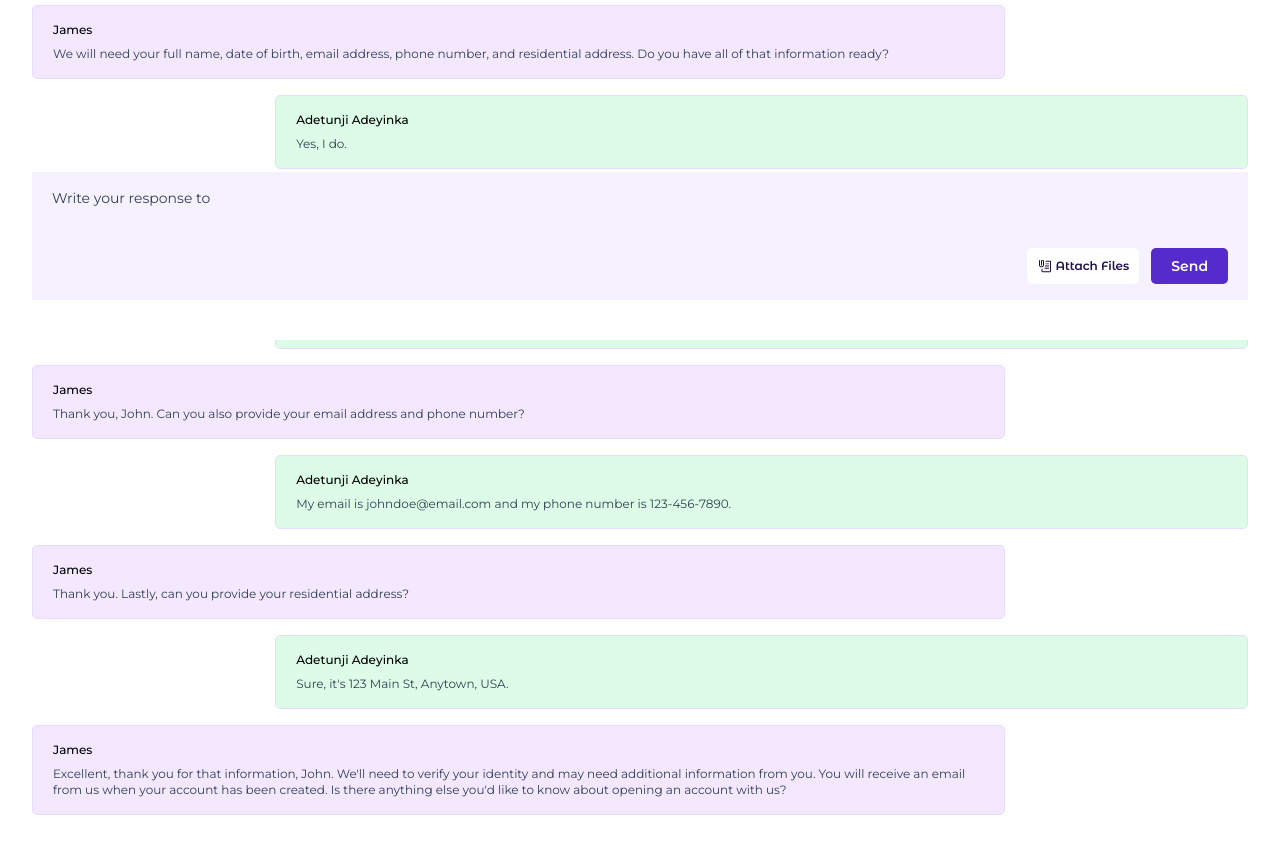
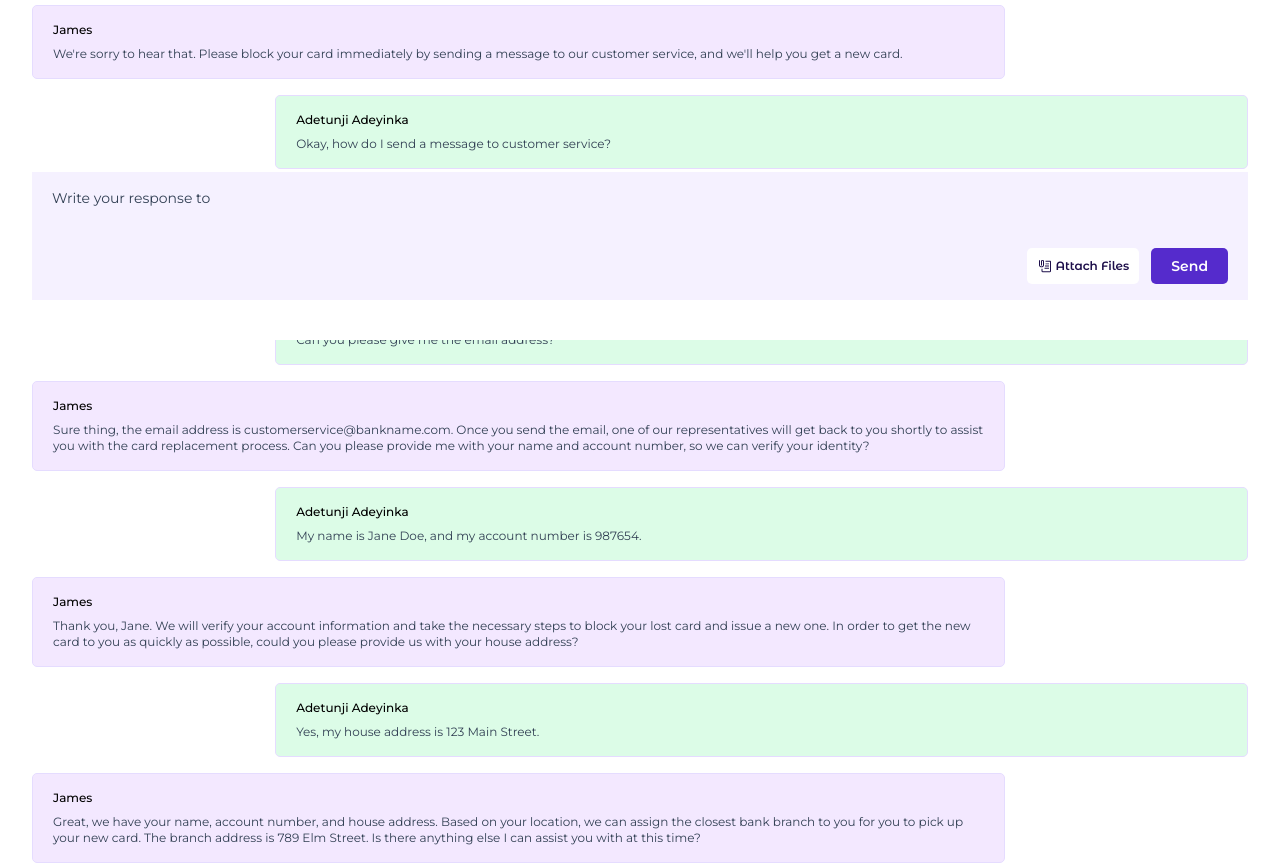
Before and after one commit to Itzadetunji/wecare, a Next.js app: page /user-1/chat in a window 1280 px wide. Shown: the part 460-1325 px from the top of the page. Built offline with nearby package versions, Linux system fonts and the light colour scheme.

Commit message:
Feat: COnverted the component to array of objects

```diff
--- a/components/user/ResponseMessage.tsx
+++ b/components/user/ResponseMessage.tsx
@@ -3,14 +3,21 @@ import Image from "next/image";
 import AOS from "aos";
 
 interface ResponseMessageProps {
-	text: string;
+	text?: string;
+	user?: string;
+	chatbot?: string;
 }
 
-export const ResponseMessage: React.FC<ResponseMessageProps> = ({ text }) => {
+export const ResponseMessage: React.FC<ResponseMessageProps> = ({
+	text,
+	user,
+	chatbot,
+}) => {
 	useEffect(() => {
 		AOS.init();
 	}, []);
 	return (
+		<>
 			<div
 				className="px-5 py-4 flex flex-col gap-2 border-[0.5px] border-[#E5DCFF] rounded-[5px] ml-auto w-[80%] bg-green-100"
 				data-aos="fade-up"
@@ -23,8 +30,24 @@ export const ResponseMessage: React.FC<ResponseMessageProps> = ({ text }) => {
 					</figcaption>
 				</figure>
 				<div className="text-xs text-[#324054]">
-				<div>{text}</div>
+					<div>{user}</div>
 				</div>
 			</div>
+			<div
+				className="px-5 py-4 flex flex-col gap-2 border-[0.5px] border-[#E5DCFF] rounded-[5px] mr-auto w-[80%] bg-purple-100"
+				data-aos="fade-up"
+				data-aos-offset="200"
+				data-aos-duration="7000"
+			>
+				<figure className="flex gap-1 items-center">
+					<figcaption className="font-medium text-xs">
+						James
+					</figcaption>
+				</figure>
+				<div className="text-xs text-[#324054]">
+					<div>{chatbot}</div>
+				</div>
+			</div>
+		</>
 	);
 };
--- a/pages/user-1/chat.tsx
+++ b/pages/user-1/chat.tsx
@@ -6,52 +6,50 @@ import { BotMessage } from "@/components/user/BotMessage";
 import { ResponseMessage } from "@/components/user/ResponseMessage";
 
 const Chat: NextPage = () => {
+	const data = [
+		{
+			user: "I lost my debit card. What should I do?",
+			chatbot:
+				"We're sorry to hear that. Please block your card immediately by sending a message to our customer service, and we'll help you get a new card.",
+		},
+		{
+			user: "Okay, how do I send a message to customer service?",
+			chatbot:
+				"You can either send an email to our customer service team or contact us through our online chat service. Would you like me to provide you with the email address or the link to our online chat?",
+		},
+		{
+			user: "Can you please give me the email address?",
+			chatbot:
+				"Sure thing, the email address is customerservice@bankname.com. Once you send the email, one of our representatives will get back to you shortly to assist you with the card replacement process. Can you please provide me with your name and account number, so we can verify your identity?",
+		},
+		{
+			user: "My name is Jane Doe, and my account number is 987654.",
+			chatbot:
+				"Thank you, Jane. We will verify your account information and take the necessary steps to block your lost card and issue a new one. In order to get the new card to you as quickly as possible, could you please provide us with your house address?",
+		},
+		{
+			user: "Yes, my house address is 123 Main Street.",
+			chatbot:
+				"Great, we have your name, account number, and house address. Based on your location, we can assign the closest bank branch to you for you to pick up your new card. The branch address is 789 Elm Street. Is there anything else I can assist you with at this time?",
+		},
+		{
+			user: "No, that's all. Thank you for your help.",
+			chatbot:
+				"You're welcome, Jane. We're sorry for any inconvenience this may have caused you, but we will do our best to resolve the issue as quickly as possible. If you have any further questions or concerns, don't hesitate to contact us.",
+		},
+	];
+
 	return (
 		<>
 			<section className="flex-1 self-stretch overflow-y-hidden mx-8 mb-48 mt-5 flex flex-col gap-4">
 				<InitialMessage />
-				<ResponseMessage
-					text={"Hi, can you help me open a new bank account?"}
-				/>
-				<BotMessage
-					text={
-						"We will need your full name, date of birth, email address, phone number, and residential address. Do you have all of that information ready?"
-					}
-				/>
-				<ResponseMessage text={"Yes, I do."} />
-				<BotMessage
-					text={
-						"Great! Can you please provide your full name and date of birth?"
-					}
-				/>
-				<ResponseMessage
-					text={
-						" My name is John Doe and my date of birth is January 1st, 1990."
-					}
-				/>
-				<BotMessage
-					text={
-						"Thank you, John. Can you also provide your email address and phone number?"
-					}
-				/>
-				<ResponseMessage
-					text={
-						"My email is johndoe@email.com and my phone number is 123-456-7890."
-					}
-				/>
-				<BotMessage
-					text={
-						"Thank you. Lastly, can you provide your residential address?"
-					}
-				/>
-				<ResponseMessage
-					text={"Sure, it's 123 Main St, Anytown, USA."}
-				/>
-				<BotMessage
-					text={
-						"Excellent, thank you for that information, John. We'll need to verify your identity and may need additional information from you. You will receive an email from us when your account has been created. Is there anything else you'd like to know about opening an account with us?"
-					}
-				/>
+				{data.map((i, index) => (
+					<ResponseMessage
+						key={index}
+						user={i.user}
+						chatbot={i.chatbot}
+					/>
+				))}
 			</section>
 			<section className="w-full px-8 fixed bottom-0 bg-white">
 				<form
--- a/pages/user-2/chat.tsx
+++ b/pages/user-2/chat.tsx
@@ -6,68 +6,55 @@ import { BotMessage } from "@/components/user/BotMessage";
 import { ResponseMessage } from "@/components/user/ResponseMessage";
 
 const Chat: NextPage = () => {
+	const data = [
+		{
+			user: "My account has been restricted. What should I do?",
+			chatbot:
+				"I'm sorry to hear that. Please provide your account details so we can look into the matter and resolve it for you.",
+		},
+		{
+			user: "Okay, my name is John Smith and my account number is 123456. I'm not sure why my account has been restricted, though. Can you help me figure it out?",
+			chatbot:
+				"Sure, John. Let me check your account status first. Can you please confirm your email address and phone number associated with your account?",
+		},
+		{
+			user: "My email is johnsmith@email.com and my phone number is 123-456-7890.",
+			chatbot:
+				"Thank you, John. According to our records, your account has been restricted due to an issue with a recent transaction. Do you recall any unusual activity on your account recently?",
+		},
+		{
+			user: "Actually, now that you mention it, I did receive an email about a suspicious transaction a few days ago. I didn't think much of it at the time, but maybe that's related to the account restriction?",
+			chatbot:
+				"That could be the reason, John. Can you provide me with more information about that transaction? For example, the date and amount of the transaction, the name of the merchant, or any other details you might remember?",
+		},
+		{
+			user: "Let me check my email real quick... Ah, here it is. The email says that a transaction of $500 was made on March 23rd at a store called 'XYZ Electronics'. But I didn't make that transaction, it must have been fraud!",
+			chatbot:
+				"I'm sorry to hear that, John. It does sound like someone has fraudulently used your account. In that case, we will need to take some steps to secure your account and investigate the fraud. Can you please provide me with some more information, such as the address on your account and the last four digits of your social security number?",
+		},
+		{
+			user: "Sure, my address is 123 Main St, and the last four digits of my social are 1234.",
+			chatbot:
+				"Thank you, John. We will take the necessary steps to secure your account and investigate the fraud. I will also connect you with our fraud department so they can provide further assistance. Is there anything else I can help you with at this time?",
+		},
+		{
+			user: "No, that's all for now. Thank you for your help!",
+			chatbot:
+				"You're welcome, John. We apologize for any inconvenience this may have caused you, and we will do our best to resolve the issue as soon as possible.",
+		},
+	];
+
 	return (
 		<>
 			<section className="flex-1 self-stretch overflow-y-hidden mx-8 mb-48 mt-5 flex flex-col gap-4">
 				<InitialMessage />
-				<ResponseMessage
-					text={
-						"Okay, my name is John Smith and my account number is 123456. I'm not sure why my account has been restricted, though. Can you help me figure it out?"
-					}
-				/>
-				<BotMessage
-					text={
-						"Sure, John. Let me check your account status first. Can you please confirm your email address and phone number associated with your account?"
-					}
-				/>
-				<ResponseMessage
-					text={
-						"My email is johnsmith@email.com and my phone number is 123-456-7890."
-					}
-				/>
-				<BotMessage
-					text={
-						"Thank you, John. According to our records, your account has been restricted due to an issue with a recent transaction. Do you recall any unusual activity on your account recently?"
-					}
-				/>
-				<ResponseMessage
-					text={
-						"Actually, now that you mention it, I did receive an email about a suspicious transaction a few days ago. I didn't think much of it at the time, but maybe that's related to the account restriction?"
-					}
-				/>
-				<BotMessage
-					text={
-						"That could be the reason, John. Can you provide me with more information about that transaction? For example, the date and amount of the transaction, the name of the merchant, or any other details you might remember?"
-					}
-				/>
-				<ResponseMessage
-					text={
-						"Let me check my email real quick... Ah, here it is. The email says that a transaction of $500 was made on March 23rd at a store called 'XYZ Electronics'. But I didn't make that transaction, it must have been fraud!"
-					}
-				/>
-				<BotMessage
-					text={
-						"I'm sorry to hear that, John. It does sound like someone has fraudulently used your account. In that case, we will need to take some steps to secure your account and investigate the fraud. Can you please provide me with some more information, such as the address on your account and the last four digits of your social security number?"
-					}
-				/>
-				<ResponseMessage
-					text={
-						"Sure, my address is 123 Main St, and the last four digits of my social are 1234."
-					}
-				/>
-				<BotMessage
-					text={
-						"Thank you, John. We will take the necessary steps to secure your account and investigate what happened. We will aslo send you an email if we need additional details from you"
-					}
-				/>
-				<ResponseMessage
-					text={"No, that's all for now. Thank you for your help!"}
-				/>
-				<BotMessage
-					text={
-						"You're welcome, John. We apologize for any inconvenience this may have caused you, and we will do our best to resolve the issue as soon as possible."
-					}
-				/>
+				{data.map((i, index) => (
+					<ResponseMessage
+						key={index}
+						user={i.user}
+						chatbot={i.chatbot}
+					/>
+				))}
 			</section>
 			<section className="w-full px-8 fixed bottom-0 bg-white">
 				<form
```
Also changed, not shown: 1 other file (tests, documents, lock files or other folders). Lines whose indentation alone changed are shown as unchanged.
